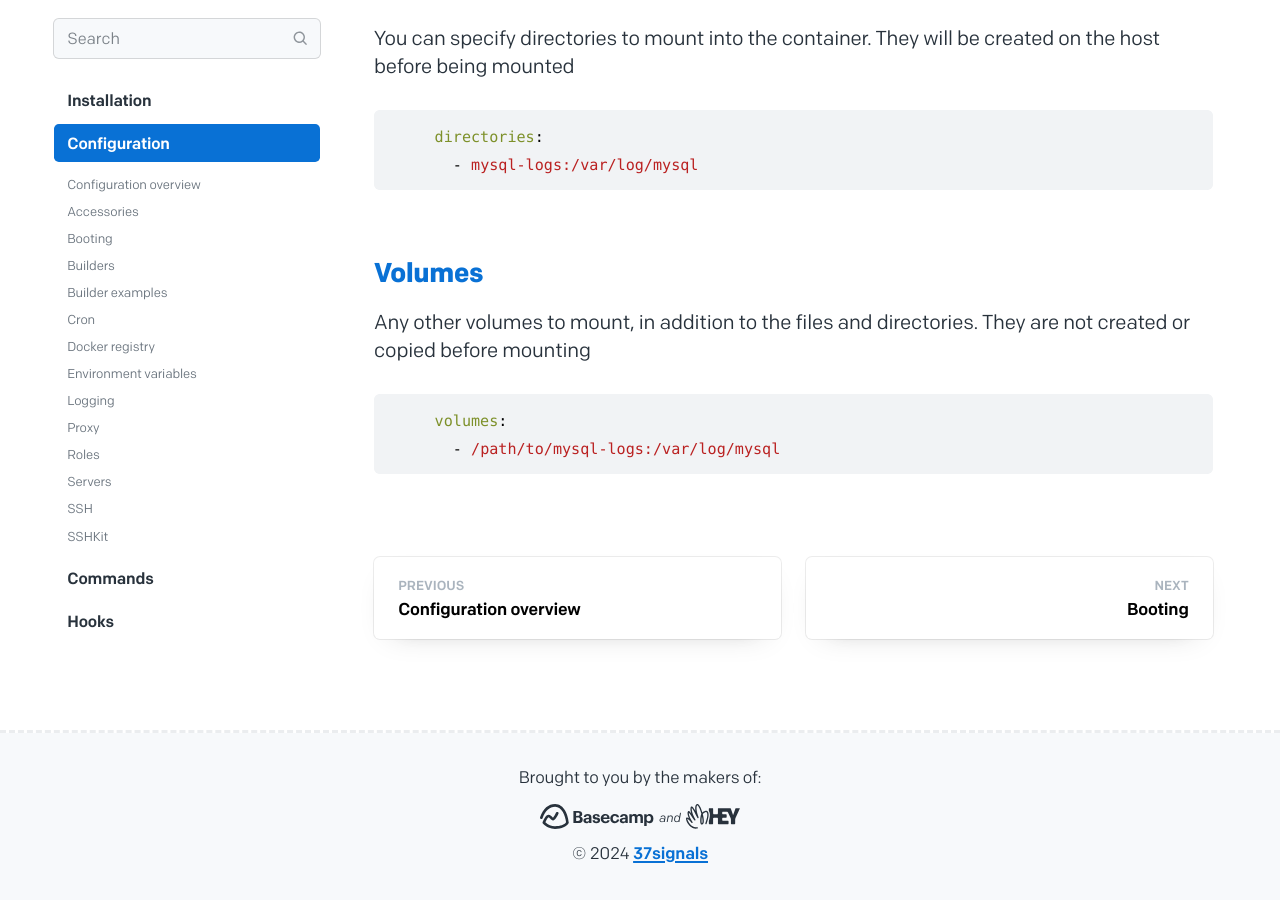
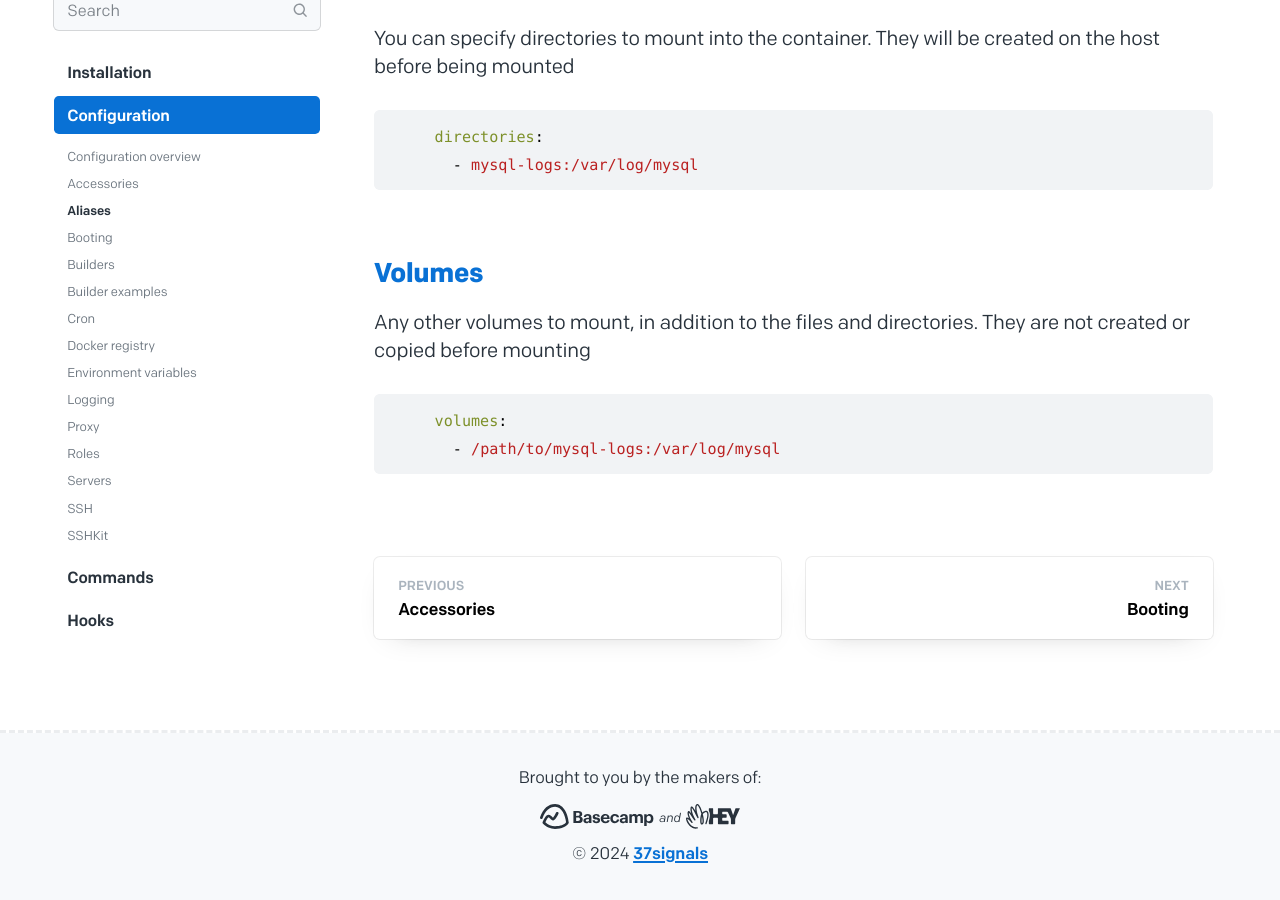
Before and after one commit to basecamp/kamal-site, a Jekyll site: the page built from v1/docs/configuration/accessories.md, in a window 1280 px wide and 900 px high, scrolled down 3359 px. Built offline with Jekyll 4.4.1, drawn with Linux system fonts in a browser that asks for light colours.

Commit message:
Add new docs and link

```diff
--- a/_data/docs.yml
+++ b/_data/docs.yml
@@ -9,6 +9,8 @@
       url: /docs/configuration/configuration-overview/
     - title: "Accessories"
       url: /docs/configuration/accessories/
+    - title: "Aliases"
+      url: /v1/docs/configuration/accessories/
     - title: "Booting"
       url: /docs/configuration/booting/
     - title: "Builders"
```
